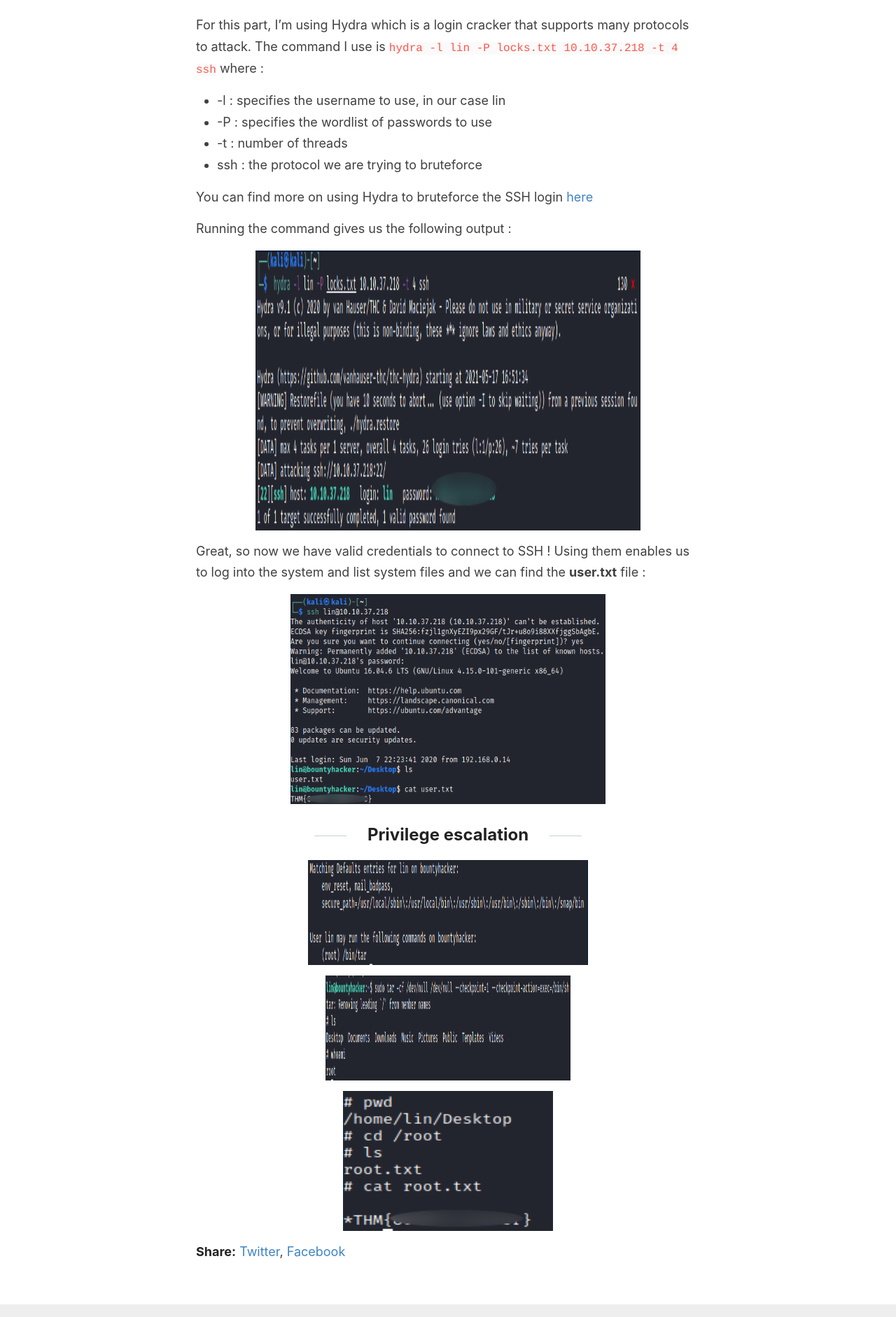
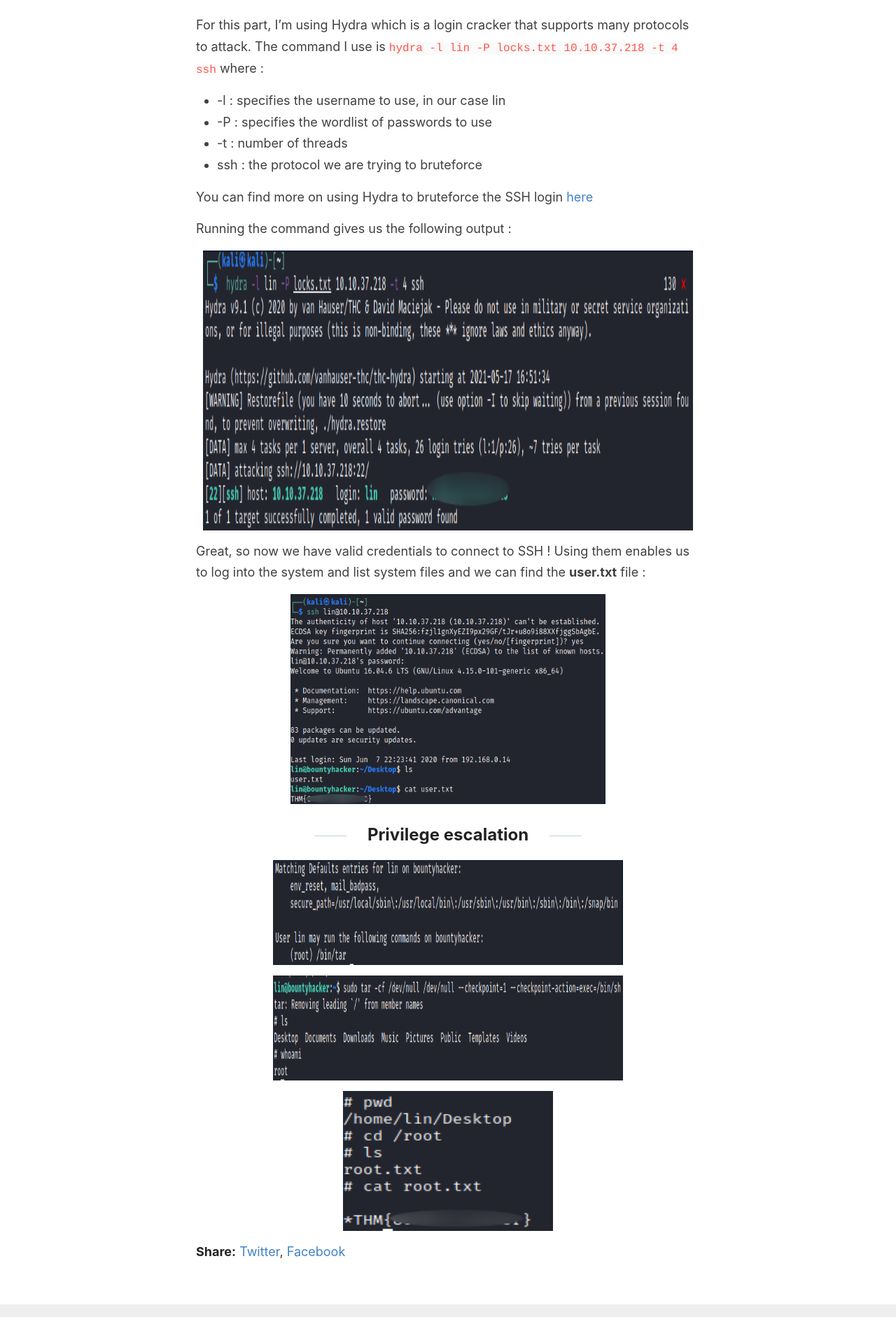
Before and after one commit to 0xdnxh/0xdnxh.github.io, a Jekyll site: the page built from _posts/2021-5-23-THM-BountyHacker-Writeup.md, in a window 1280 px wide. Shown: the part 3443-5325 px from the top of the page at 70% size. Built offline with Jekyll 4.4.1, drawn with Linux system fonts in a browser that asks for light colours.

Commit message:
Modified parts

```diff
--- a/_posts/2021-5-23-THM-BountyHacker-Writeup.md
+++ b/_posts/2021-5-23-THM-BountyHacker-Writeup.md
@@ -53,7 +53,7 @@ You can find more on using Hydra to bruteforce the SSH login [here](https://linu
 
 Running the command gives us the following output :
 
-<img src="/images/THM/BountyHacker/hydraoutput.PNG" width="550" height="400"/>
+<img src="/images/THM/BountyHacker/hydraoutput.PNG" width="700" height="400"/>
 
 Great, so now we have valid credentials to connect to SSH ! Using them enables us to log into the system and list system files and we can find the **user.txt** file :
 
@@ -61,8 +61,8 @@ Great, so now we have valid credentials to connect to SSH ! Using them enables u
 
 ## Privilege escalation
 
-<img src="/images/THM/BountyHacker/sudoloutput.PNG" width="400" height="150"/>
+<img src="/images/THM/BountyHacker/sudoloutput.PNG" width="500" height="150"/>
 
-<img src="/images/THM/BountyHacker/root.PNG" width="350" height="150"/>
+<img src="/images/THM/BountyHacker/root.PNG" width="500" height="150"/>
 
 <img src="/images/THM/BountyHacker/rootflag.PNG" width="300" height="200"/>
```
